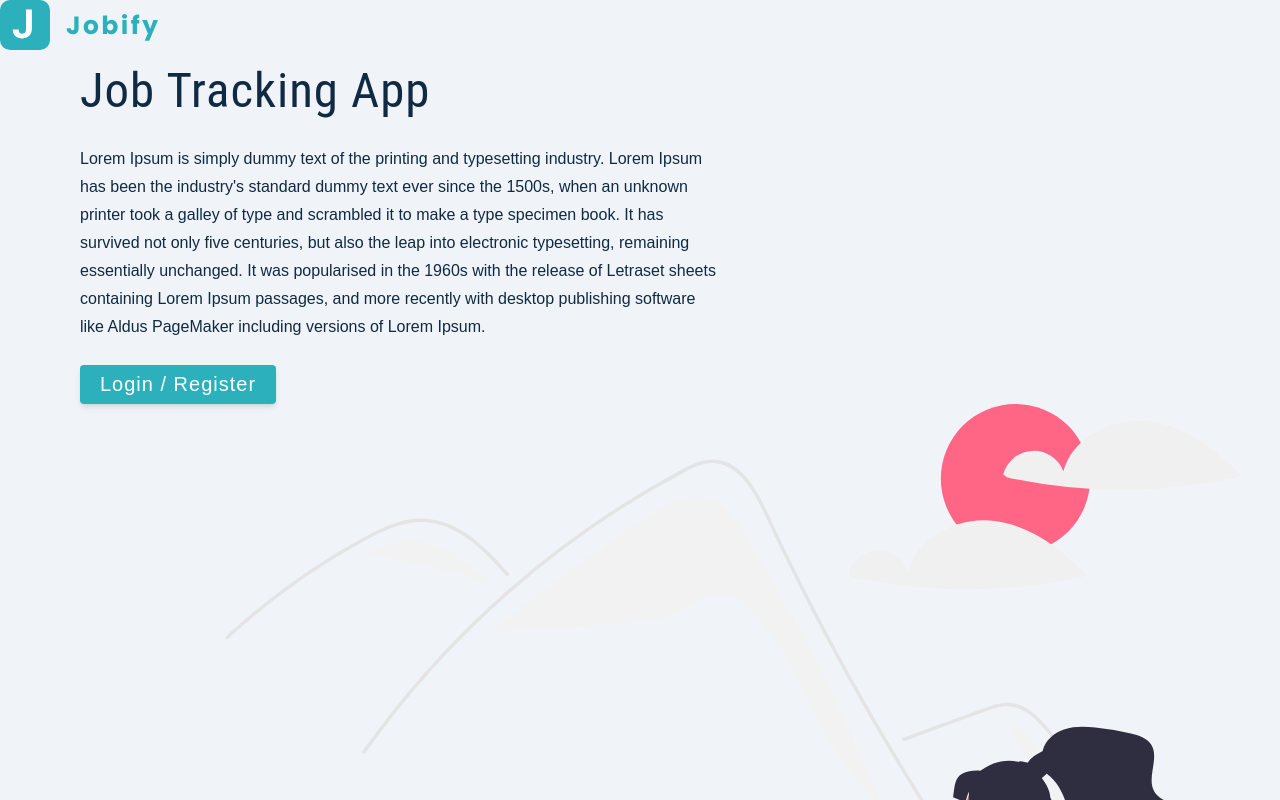
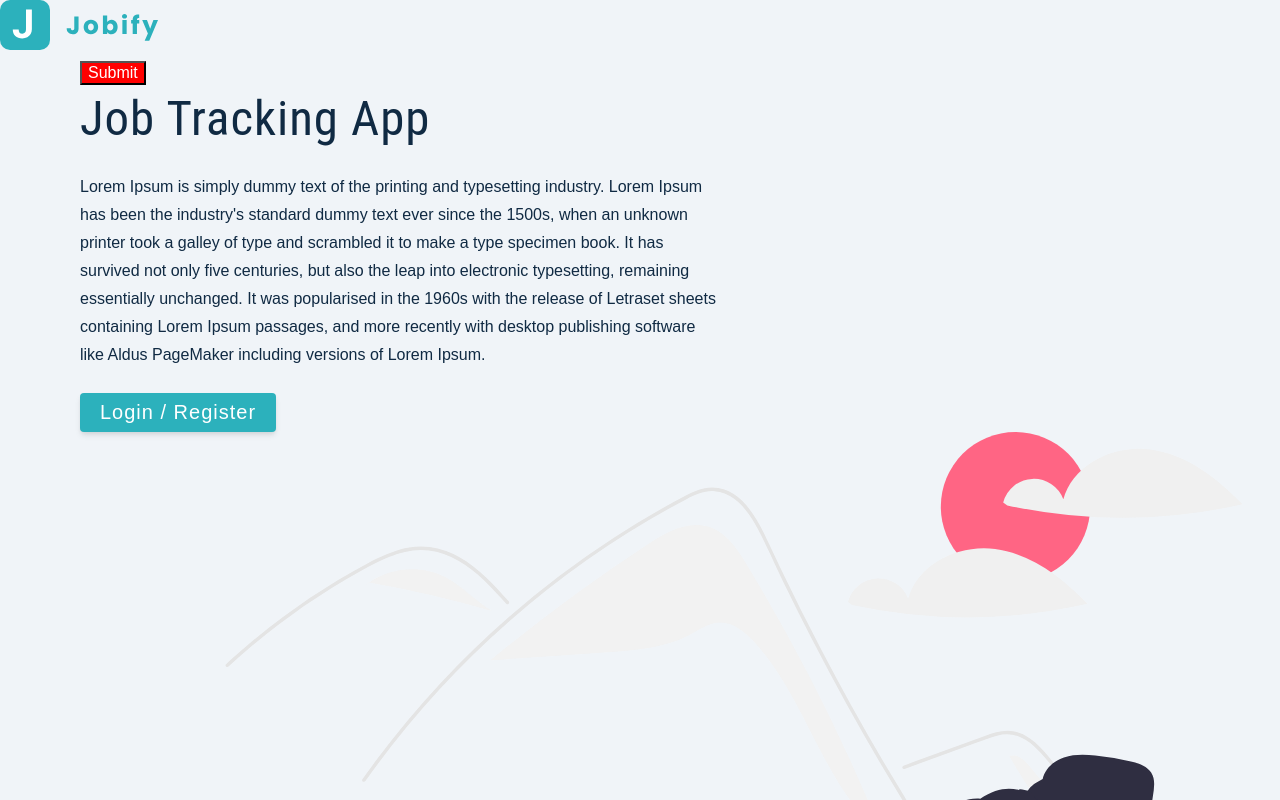
Before and after one commit to iputuagussetiawan/Jobify-2022, a React (Create React App) app: page / in a window 1280 px wide. Shown: the top 800 px of the page. Built offline with nearby package versions, Linux system fonts and the light colour scheme.

Commit message:
Styled Components - Intro

```diff
--- a/package.json
+++ b/package.json
@@ -10,6 +10,7 @@
     "react": "^17.0.2",
     "react-dom": "^17.0.2",
     "react-scripts": "5.0.0",
+    "styled-components": "^5.3.5",
     "web-vitals": "^2.1.4"
   },
   "scripts": {
--- a/src/pages/Landing.js
+++ b/src/pages/Landing.js
@@ -1,6 +1,13 @@
 import React from 'react'
 import logo from '../assets/images/logo.svg';
 import main from '../assets/images/main.svg';
+import styled from 'styled-components';
+
+const Button = styled.button`
+    background: red;
+    color: white;
+    font-size: 1rem;
+`
 
 
 const landing = () => {
@@ -11,6 +18,7 @@ const landing = () => {
         </nav>
         <div className="container page">
             <div className='info'>
+                <Button>Submit</Button>
                 <h1>Job <span>Tracking</span> App</h1>
                 <p>Lorem Ipsum is simply dummy text of the printing and typesetting industry. Lorem Ipsum has been the industry's standard dummy text ever since the 1500s, when an unknown printer took a galley of type and scrambled it to make a type specimen book. It has survived not only five centuries, but also the leap into electronic typesetting, remaining essentially unchanged. It was popularised in the 1960s with the release of Letraset sheets containing Lorem Ipsum passages, and more recently with desktop publishing software like Aldus PageMaker including versions of Lorem Ipsum.</p>
                 <button className="btn btn-hero">Login / Register</button>
```
Also changed, not shown: 1 other file (tests, documents, lock files or other folders).
